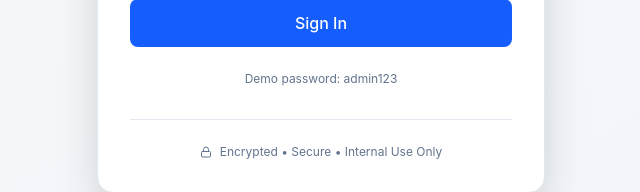
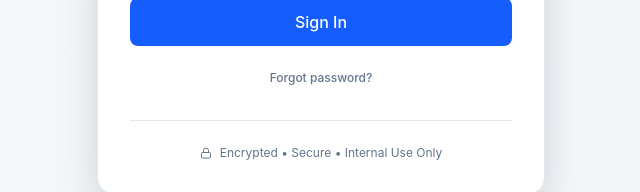
Before and after one commit to midlandchemicals/Production-Management-System, a React (Vite) app: page / in a window 1280 px wide. Shown: the part 488-680 px from the top of the page, without its empty margins (319-959 px from the left). Built offline with nearby package versions, Linux system fonts and the light colour scheme.

Commit message:
feat: update login screen and add supabase keys
- Replaced demo password text with 'Forgot password?' button in App.tsx
- Added .env with Supabase publishable keys

```diff
--- a/src/app/App.tsx
+++ b/src/app/App.tsx
@@ -69,9 +69,13 @@ export default function App() {
               Sign In
             </button>
           </form>
-          <p className="mt-6 text-xs text-center text-slate-500">
-            Demo password: admin123
-          </p>
+          <button
+            type="button"
+            className="mt-6 w-full cursor-pointer text-xs text-center text-slate-500 hover:text-slate-700 transition-colors"
+            onClick={() => alert('Please contact the administrator to reset your password.')}
+          >
+            Forgot password?
+          </button>
           <div className="mt-8 pt-6 border-t border-slate-200">
             <div className="flex items-center justify-center gap-2 text-xs text-slate-500">
               <Lock className="w-3 h-3" />
```
Also changed, not shown: 1 other file (tests, documents, lock files or other folders).
